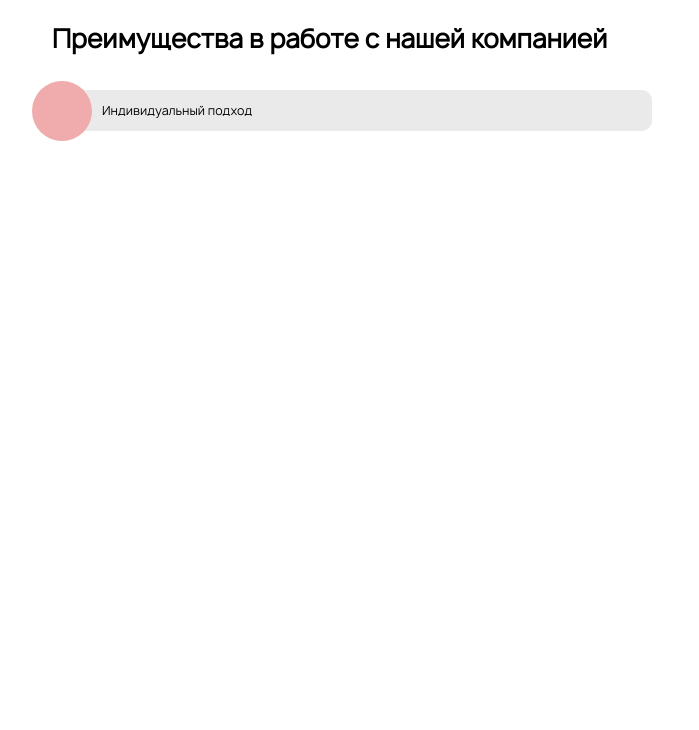
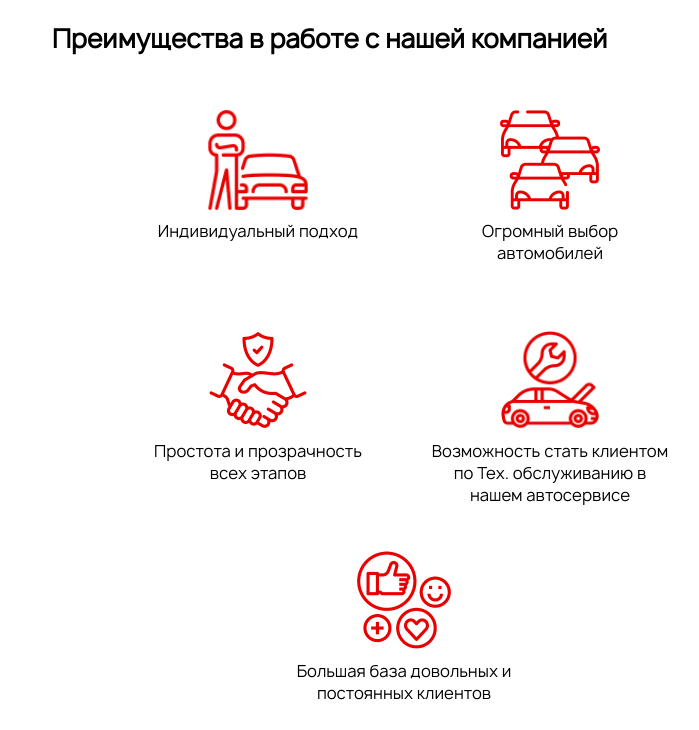
Before and after one commit to AlexShatokhin/cars, a website built with webpack: page src/index.html in a window 1280 px wide. Shown: the part 2308-3038 px from the top of the page, without its empty margins (236-935 px from the left). Before the commit the page ends 2454 px from the top, so only its background shows below. Built offline with nearby package versions, Linux system fonts and the light colour scheme.

Commit message:
edit advantages section

```diff
--- a/src/index.html
+++ b/src/index.html
@@ -564,7 +564,24 @@
             <div class="section-title">Преимущества в работе с нашей компанией</div>
             <div class="advantages-cards">
                 <div class="advantages-cards__item">
-                    <span>Индивидуальный подход</span>
+                    <img class="advantages-cards__image" src="./assets/icons/person.png" alt="person"/>
+                    <span class="advantages-cards__description">Индивидуальный подход</span>
+                </div>
+                <div class="advantages-cards__item">
+                    <img class="advantages-cards__image" src="./assets/icons/traffic-jam.png" alt="traffic-jam"/>
+                    <span class="advantages-cards__description">Огромный выбор автомобилей</span>
+                </div>
+                <div class="advantages-cards__item">
+                    <img class="advantages-cards__image" src="./assets/icons/trust.png" alt="trust"/>
+                    <span class="advantages-cards__description">Простота и прозрачность всех этапов</span>
+                </div>
+                <div class="advantages-cards__item">
+                    <img class="advantages-cards__image" src="./assets/icons/maintenance.png" alt="maintenance"/>
+                    <span class="advantages-cards__description">Возможность стать клиентом по Тех. обслуживанию в нашем автосервисе</span>
+                </div>
+                <div class="advantages-cards__item">
+                    <img class="advantages-cards__image" src="./assets/icons/engagement.png" alt="engagement"/>
+                    <span class="advantages-cards__description">Большая база довольных и постоянных клиентов</span>
                 </div>
             </div>
         </div>
--- a/src/scss/advantages.scss
+++ b/src/scss/advantages.scss
@@ -1,24 +1,25 @@
 .advantages-cards{
-    margin-top: 30px;
+    display: flex;
+    justify-content: space-around;
+    flex-wrap: wrap;
+    padding: 0 60px;
     &__item{
-        position: relative;
-        width: 600px;
-        min-height: 35px;
-        background-color: $white;
-        border-radius: 10px;
-        padding: 10px 0 10px 50px;
-        margin-bottom: 15px;
-        font-size: 12px;
-        &::before{
-            content: "";
-            position: absolute;
-            width: 60px;
-            height: 60px;
-            border-radius: 45px;
-            left: -20px;
-            top: 50%;
-            transform: translateY(-50%);
-            background-color: #F0ACAC;
-        }
+        width: 240px;
+        height: 180px;
+        display: flex;
+        flex-direction: column;
+        align-items: center;
+        text-align: center;
+        margin-top: 40px;
+    }
+
+    &__image{
+        height: 100px;
+    }
+
+    &__description{
+        font-size: 16px;
+        margin-top: 10px;
+        line-height: 22px;
     }
 }
```
Also changed, not shown: dist/index.html, dist/main.css.
